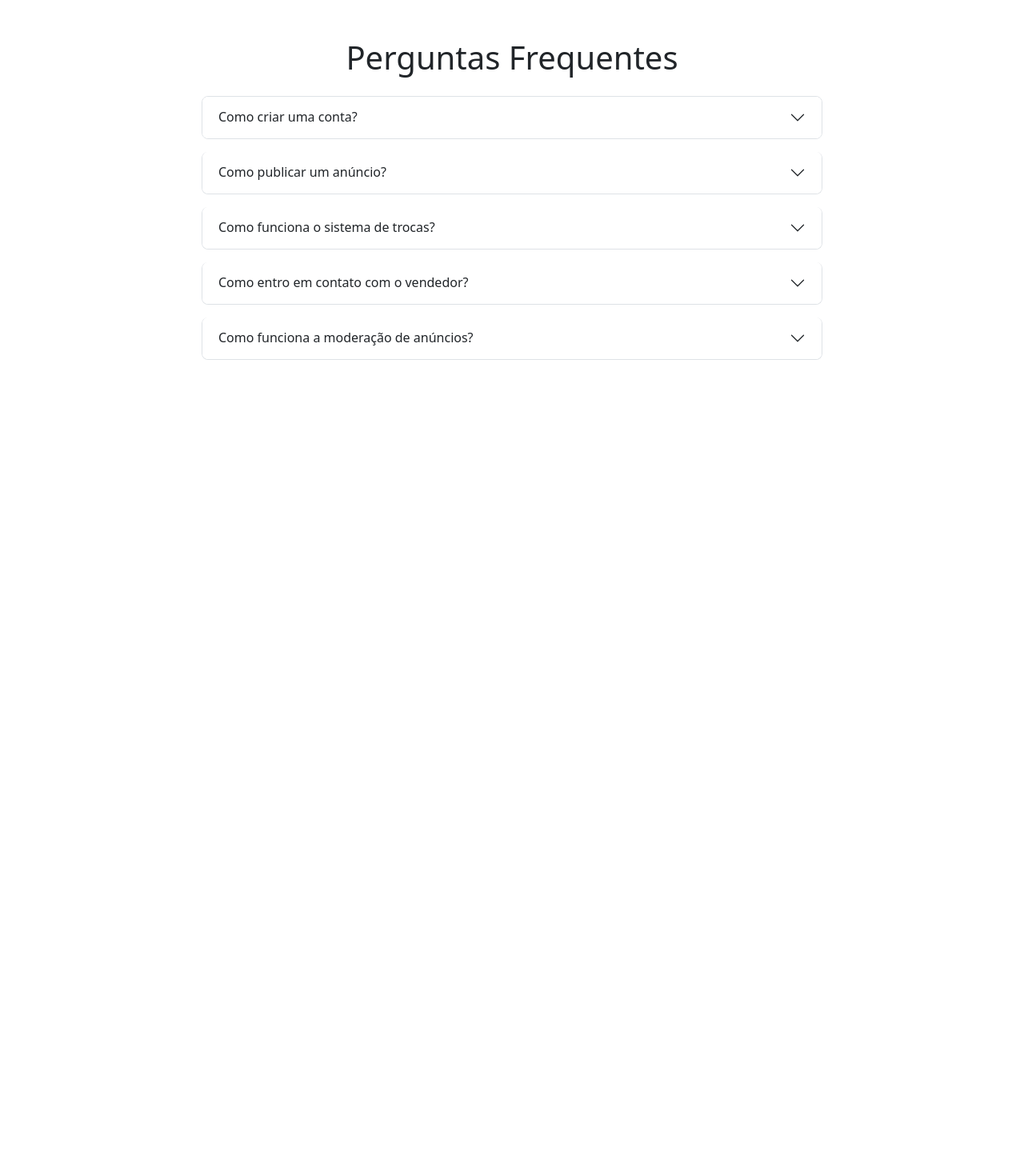
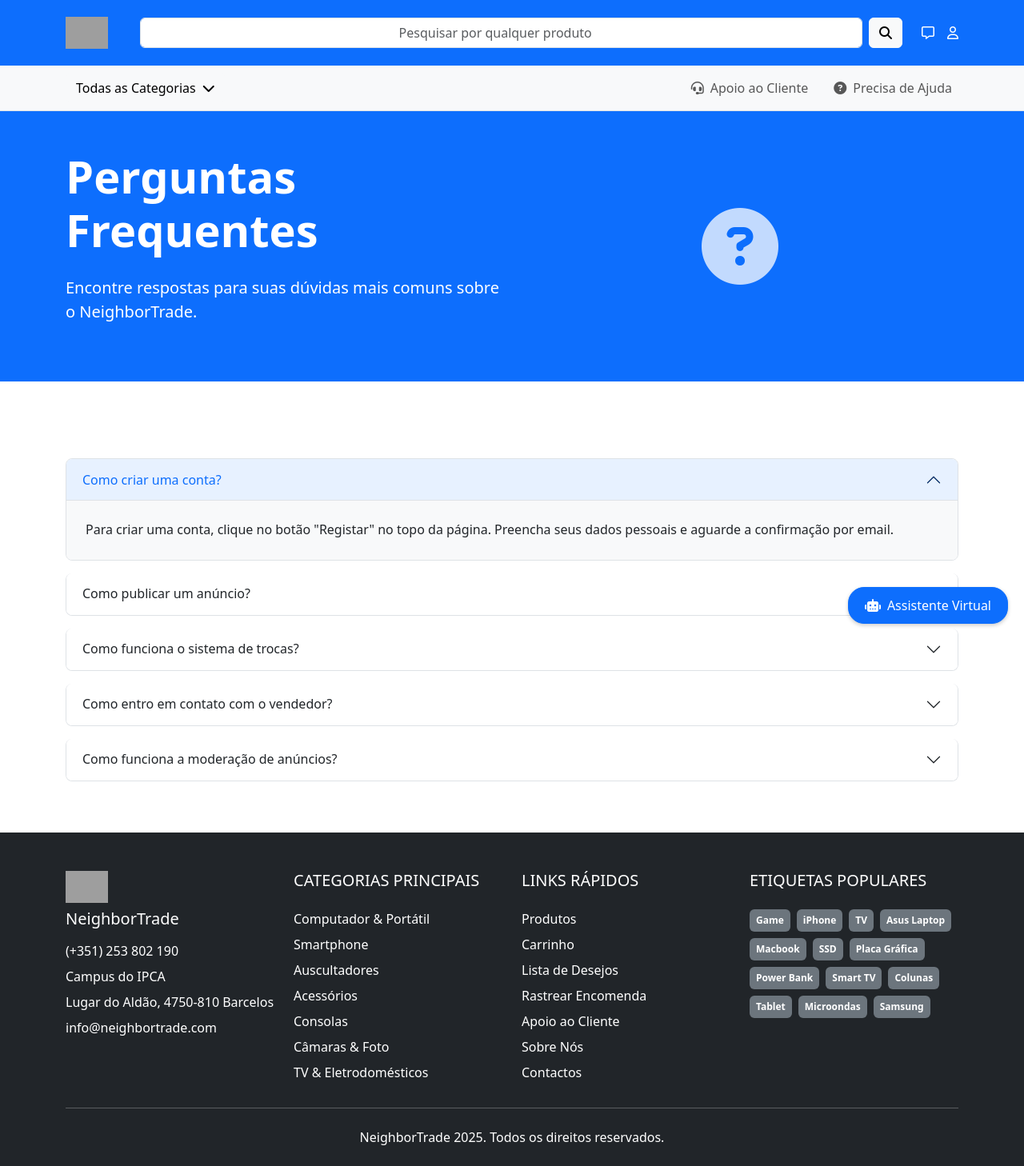
Before and after one commit to ipca-pedro/NeighborTradeMarket, a React (Create React App) app in the folder frontend/: page /faq in a window 1280 px wide. Shown: the whole page at 80% size. Before the commit the page ends 800 px from the top, so only its background shows below. Built offline with nearby package versions, Linux system fonts and the light colour scheme; grey boxes are pictures that could not be loaded.

Commit message:
Inserção de FAQ's no apoio ao cliente.

```diff
--- a/frontend/src/components/faq/FAQ.js
+++ b/frontend/src/components/faq/FAQ.js
@@ -1,13 +1,34 @@
 import React from 'react';
-import { Container, Accordion } from 'react-bootstrap';
+import { Container, Accordion, Row, Col } from 'react-bootstrap';
+import Header from '../layout/Header';
+import Footer from '../layout/Footer';
 import './FAQ.css';
 
 const FAQ = () => {
     return (
-        <Container className="faq-page py-5">
-            <h1 className="text-center mb-4">Perguntas Frequentes</h1>
+        <>
+            <Header />
 
-            <Accordion>
+            {/* Banner Principal */}
+            <section className="hero-section bg-primary text-white py-5 mb-5">
+                <Container>
+                    <Row className="align-items-center">
+                        <Col md={6}>
+                            <h1 className="display-4 fw-bold mb-4">Perguntas Frequentes</h1>
+                            <p className="lead mb-4">
+                                Encontre respostas para suas dúvidas mais comuns sobre o NeighborTrade.
+                            </p>
+                        </Col>
+                        <Col md={6} className="text-center">
+                            <i className="fas fa-question-circle fa-6x opacity-75"></i>
+                        </Col>
+                    </Row>
+                </Container>
+            </section>
+
+            {/* Conteúdo Principal */}
+            <Container className="py-5">
+                <Accordion defaultActiveKey="0">
                     <Accordion.Item eventKey="0">
                         <Accordion.Header>Como criar uma conta?</Accordion.Header>
                         <Accordion.Body>
@@ -49,6 +70,9 @@
                     </Accordion.Item>
                 </Accordion>
             </Container>
+
+            <Footer />
+        </>
     );
 };
 
--- a/frontend/src/components/layout/Footer.js
+++ b/frontend/src/components/layout/Footer.js
@@ -69,7 +69,7 @@
                                 <Link to="/rastrear-encomenda" className="text-white text-decoration-none">Rastrear Encomenda</Link>
                             </ListGroup.Item>
                             <ListGroup.Item className="bg-transparent border-0 p-0 mb-2">
-                                <Link to="/apoio-cliente" className="text-white text-decoration-none">Apoio ao Cliente</Link>
+                                <Link to="/faq" className="text-white text-decoration-none">Apoio ao Cliente</Link>
                             </ListGroup.Item>
                             <ListGroup.Item className="bg-transparent border-0 p-0 mb-2">
                                 <Link to="/sobre-nos" className="text-white text-decoration-none">Sobre Nós</Link>
@@ -103,7 +103,7 @@
                 <hr className="my-4" />
 
                 <div className="text-center">
-                    <p className="mb-0">NeighborTrade © {new Date().getFullYear()}. Todos os direitos reservados.</p>
+                    <p className="mb-0">NeighborTrade {new Date().getFullYear()}. Todos os direitos reservados.</p>
                 </div>
             </Container>
         </footer>
--- a/frontend/src/services/anuncioService.js
+++ b/frontend/src/services/anuncioService.js
@@ -7,7 +7,7 @@
         const response = await axios.get(`${API_URL}/anuncios`);
         return response.data;
     } catch (error) {
-        console.error('Erro ao buscar anúncios em destaque:', error);
+        console.error('Erro ao procurar anúncios em destaque:', error);
         return [];
     }
 };
@@ -17,7 +17,7 @@
         const response = await axios.get(`${API_URL}/anuncios/tipo/${tipoItemId}`);
         return response.data;
     } catch (error) {
-        console.error(`Erro ao buscar anúncios do tipo ${tipoItemId}:`, error);
+        console.error(`Erro ao procurar anúncios do tipo ${tipoItemId}:`, error);
         return [];
     }
 };
@@ -42,7 +42,7 @@
         const response = await axios.get(`${API_URL}/anuncios/aleatorios`, { params });
         return response.data;
     } catch (error) {
-        console.error('Erro ao buscar anúncios aleatórios:', error);
+        console.error('Erro ao procurar anúncios aleatórios:', error);
         return [];
     }
 };
```
Also changed, not shown: frontend/src/components/auth/Login.js (+5 -5 lines), frontend/src/services/api.js (+17 -17 lines). Lines whose indentation alone changed are shown as unchanged.
